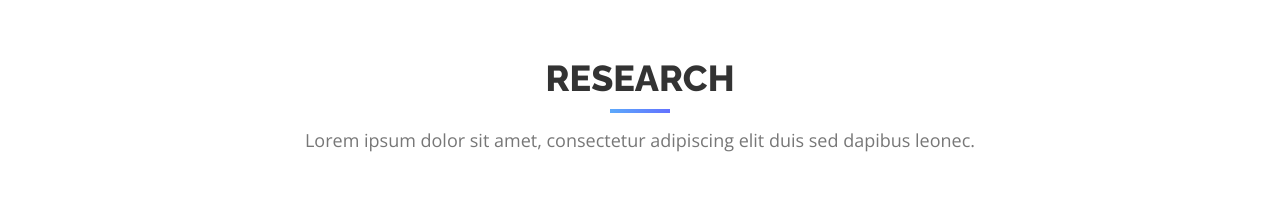
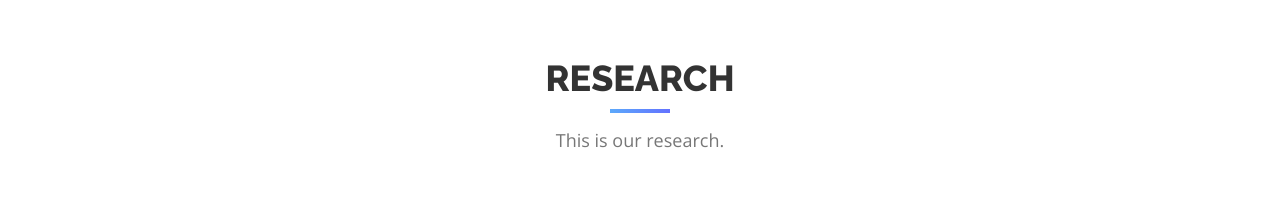
Before and after one commit to mfx22/PRG, a plain HTML site: page index.html in a window 1280 px wide. Shown: the part 1520-1738 px from the top of the page. Drawn offline with nearby package versions, Linux system fonts and the light colour scheme.

Commit message:
Update index.html

```diff
--- a/index.html
+++ b/index.html
@@ -101,7 +101,7 @@
   <div class="container">
     <div class="section-title">
       <h2>Research</h2>
-      <p>Lorem ipsum dolor sit amet, consectetur adipiscing elit duis sed dapibus leonec.</p>
+      <p>This is our research.</p>
     </div>
     <div class="row">
       <div class="col-md-4"> <i class="fa fa-wordpress"></i>
```
